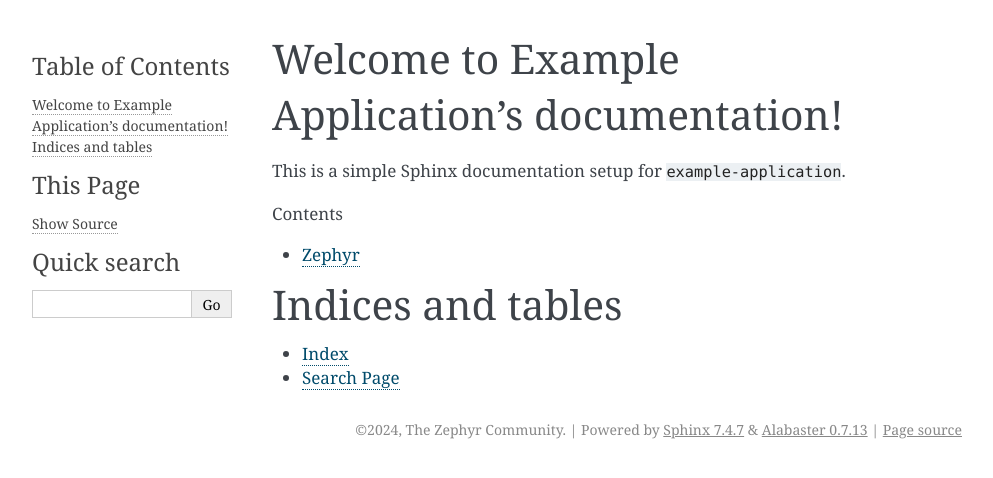
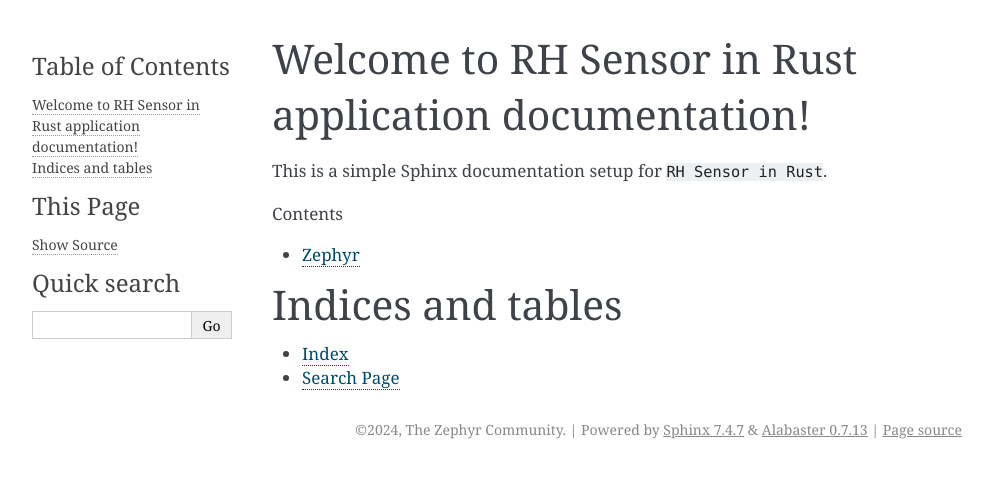
Before and after one commit to Dooleweerdt/rh_sensor, a Sphinx documentation site: the page built from doc/index.rst, in a window 1280 px wide. Shown: the top 478 px of the page, without its empty margins (148-1141 px from the left). Built offline with Sphinx 7.4.7, drawn with Linux system fonts in a browser that asks for light colours.

Commit message:
Renamed example application to RH Sensor in Rust

```diff
--- a/doc/index.rst
+++ b/doc/index.rst
@@ -1,7 +1,7 @@
-Welcome to Example Application's documentation!
-===============================================
+Welcome to RH Sensor in Rust application documentation!
+=======================================================
 
-This is a simple Sphinx documentation setup for ``example-application``.
+This is a simple Sphinx documentation setup for ``RH Sensor in Rust``.
 
 .. toctree::
    :maxdepth: 2
```
Also changed, not shown: 2 other files.
